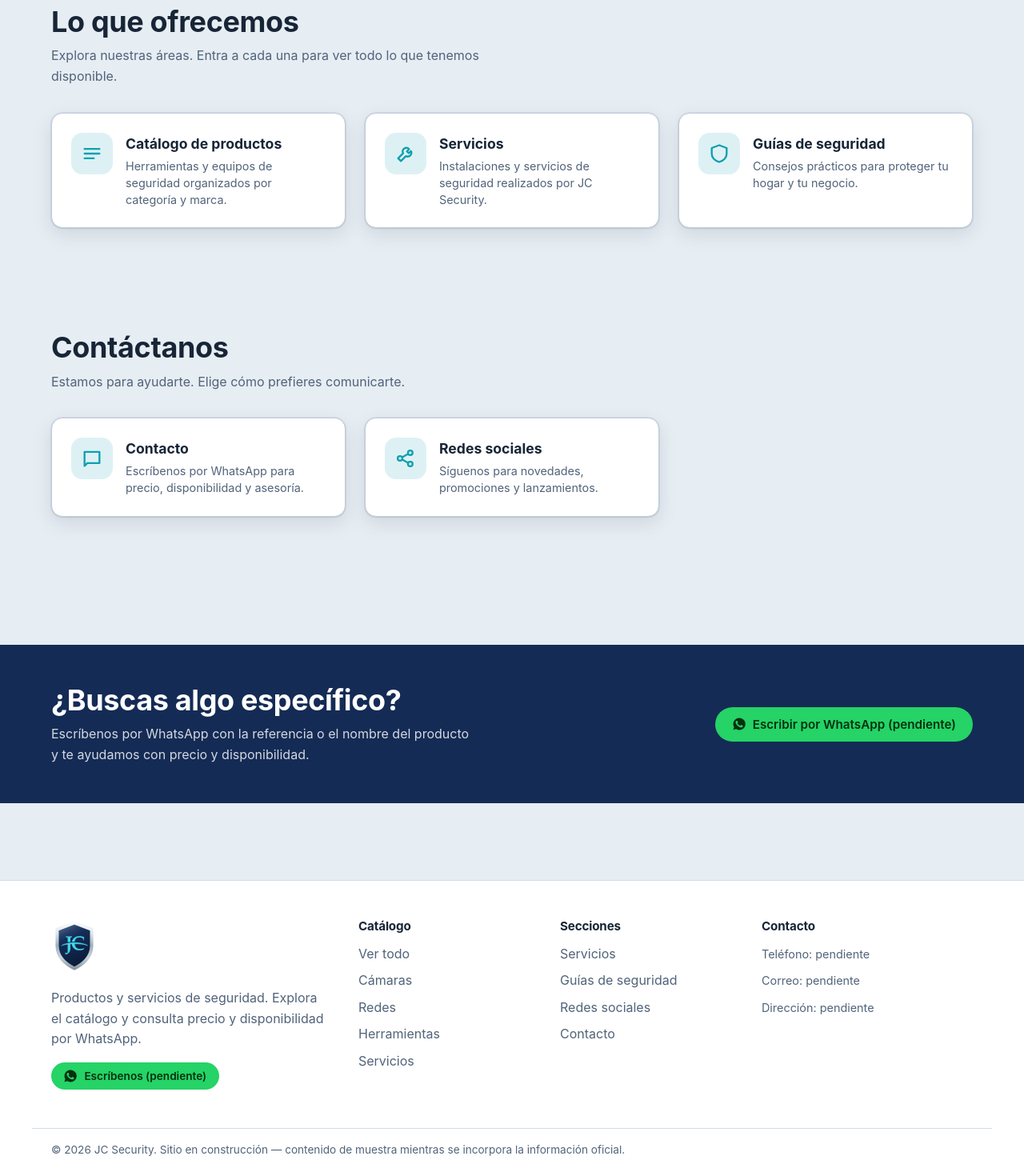
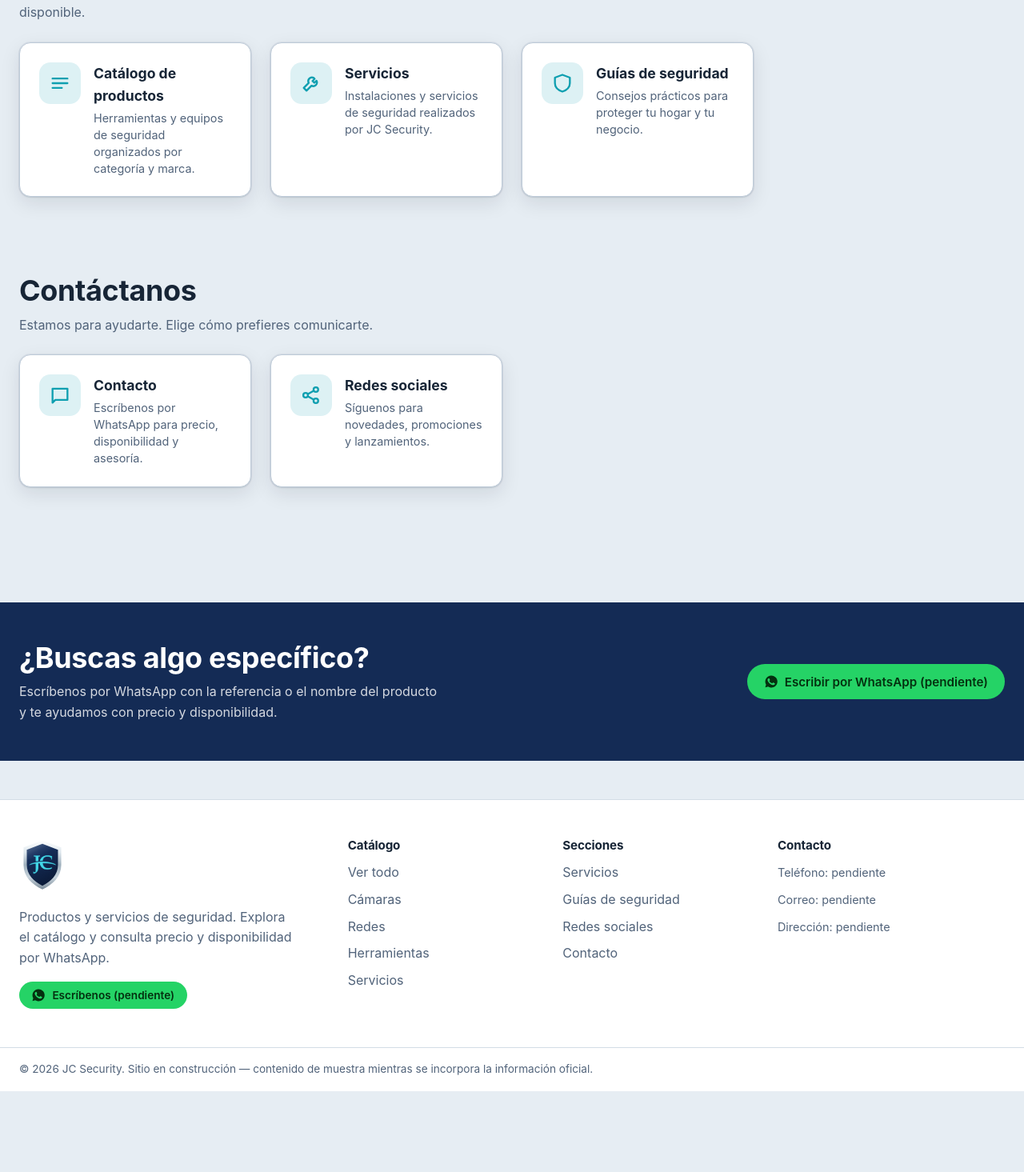
Before and after one commit to JC-Security27/JC_Security, a React (Vite) app in the folder frontend/: page / in a window 1280 px wide. Shown: the part 869-2334 px from the top of the page at 80% size. After the commit the page ends 2233 px from the top, so only its background shows below. Built offline with nearby package versions, Linux system fonts and the light colour scheme.

Commit message:
Reducir espacios en blanco y aprovechar mas el ancho en escritorio

```diff
--- a/frontend/src/styles/components.css
+++ b/frontend/src/styles/components.css
@@ -259,7 +259,7 @@
 
 /* ----- Footer ----- */
 .site-footer {
-  margin-top: var(--space-12);
+  margin-top: var(--space-8);
   background: var(--surface);
   border-top: 1px solid var(--divider);
 }
--- a/frontend/src/styles/global.css
+++ b/frontend/src/styles/global.css
@@ -45,7 +45,7 @@
   --radius-pill: 999px;
 
   /* ----- Layout ----- */
-  --container-max: 1200px;
+  --container-max: 1320px;
   --header-height: 78px;
 
   /* ----- Transiciones ----- */
@@ -300,11 +300,11 @@ ul {
 }
 
 .section {
-  padding-block: var(--space-10);
+  padding-block: var(--space-8);
 }
 
 .section-head {
-  margin-bottom: var(--space-6);
+  margin-bottom: var(--space-5);
 }
 
 .section-head .eyebrow {
@@ -474,7 +474,8 @@ ul {
   gap: var(--space-5);
 }
 .grid-cards {
-  grid-template-columns: repeat(auto-fill, minmax(240px, 1fr));
+  grid-template-columns: repeat(auto-fill, minmax(210px, 1fr));
+  gap: var(--space-4);
 }
 /* En móvil: siempre 2 productos por fila. */
 @media (max-width: 640px) {
--- a/frontend/src/styles/pages.css
+++ b/frontend/src/styles/pages.css
@@ -19,7 +19,7 @@
   grid-template-columns: 1.3fr 0.9fr;
   gap: var(--space-8);
   align-items: center;
-  padding-block: var(--space-12);
+  padding-block: var(--space-10);
 }
 .hero-copy .eyebrow {
   color: var(--accent);
@@ -671,7 +671,7 @@
 .catalog-grouped {
   display: flex;
   flex-direction: column;
-  gap: var(--space-8);
+  gap: var(--space-6);
   margin-top: var(--space-4);
 }
 .catalog-cat-block {
```
